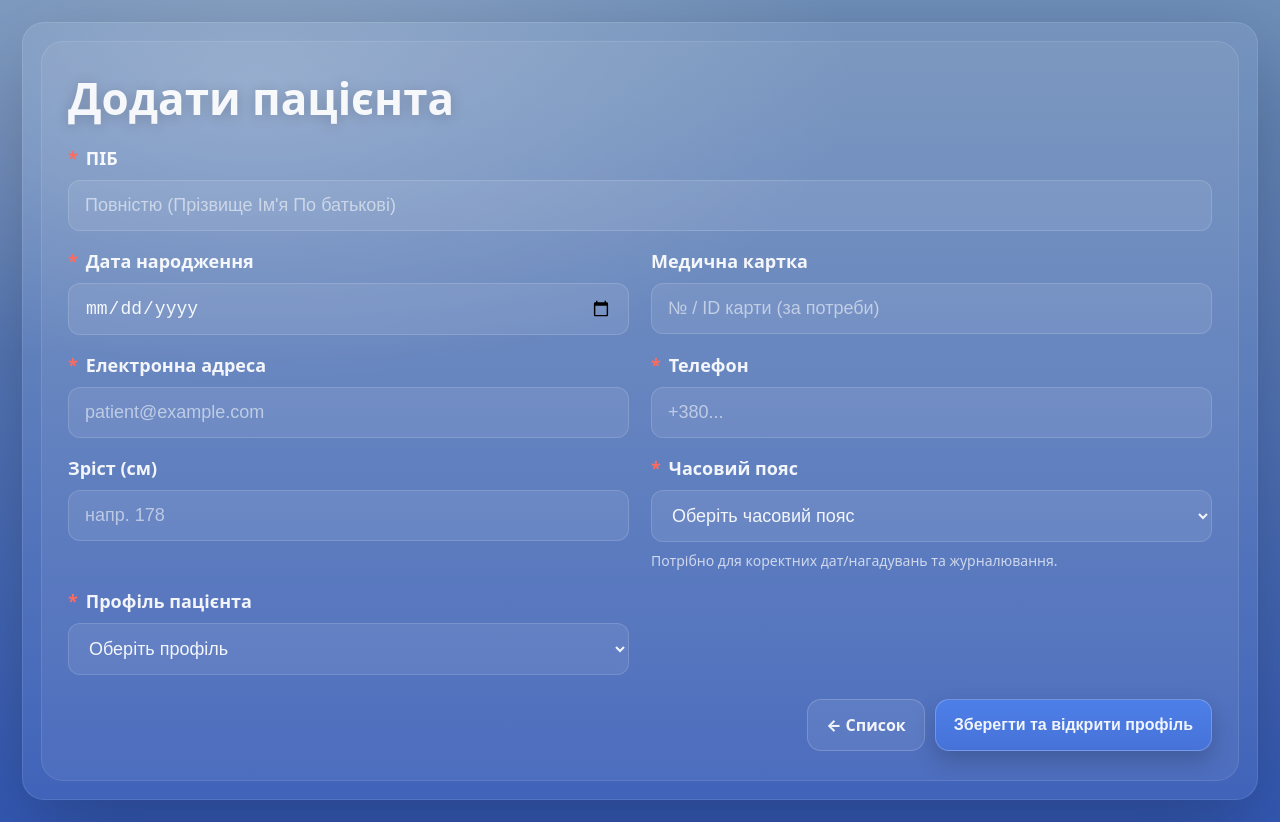
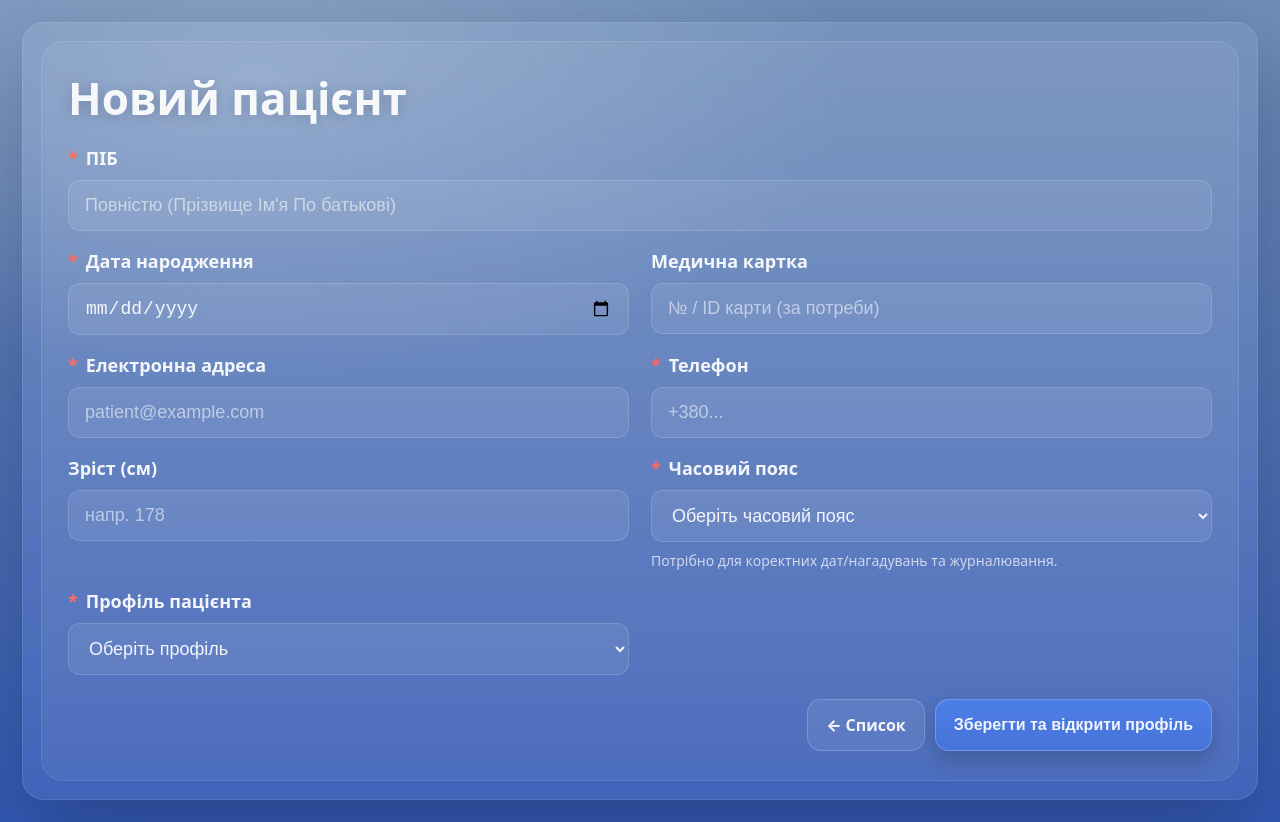
Before and after one commit to SolopovDmitriy/PrigalitHtmlApp, a plain HTML site: page create-patient.html in a window 1280 px wide. Drawn offline with Linux system fonts and the light colour scheme.

Commit message:
changed add patient to new patient

```diff
--- a/create-patient.html
+++ b/create-patient.html
@@ -3,13 +3,13 @@
 <head>
   <meta charset="utf-8" />
   <meta name="viewport" content="width=device-width,initial-scale=1" />
-  <title>Додати пацієнта</title>
+  <title>Новий пацієнт</title>
   <link rel="stylesheet" href="assets/styles.css">
 </head>
 <body>
   <div class="frame">
     <div class="content">
-      <h1>Додати пацієнта</h1>
+      <h1>Новий пацієнт</h1>
 
       <form id="patientBasicForm" novalidate>
         <div class="grid">
```
